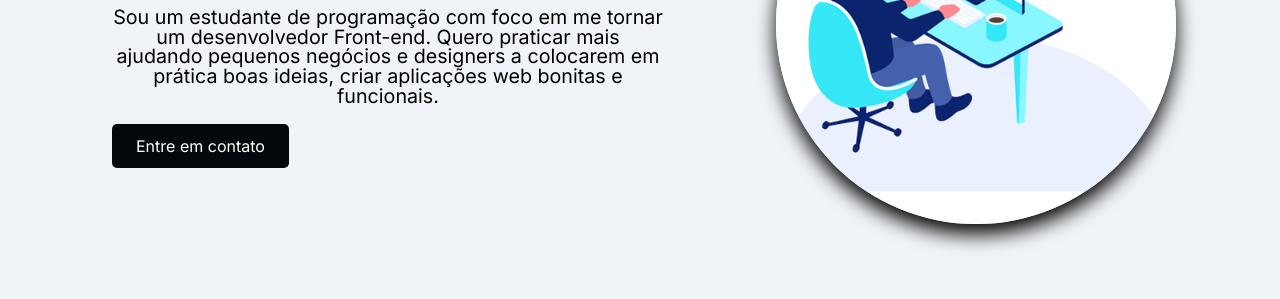
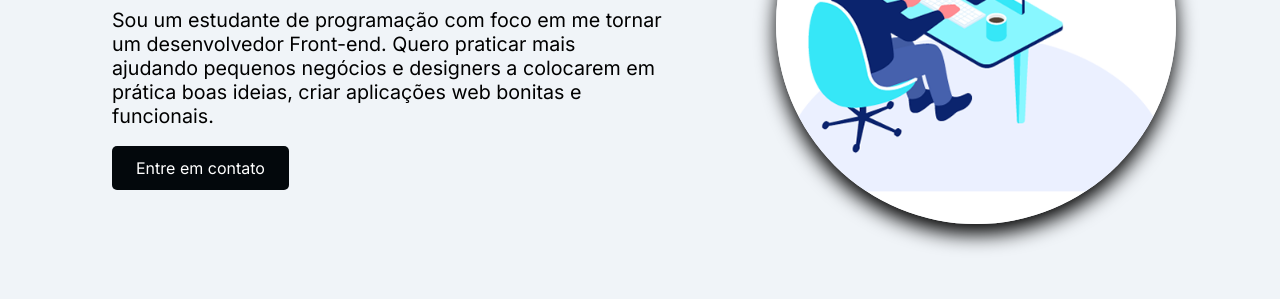
Before and after one commit to MarcusDeslandes/portf-lio-2.0, a plain HTML site: page index.html in a window 1280 px wide. Shown: the part 256-555 px from the top of the page. Drawn offline with Linux system fonts and the light colour scheme.

Commit message:
texto editado

```diff
--- a/style.css
+++ b/style.css
@@ -100,7 +100,8 @@ section {
 .dev-texto p {
     font-size: 1.23rem;
     margin-bottom: 2rem;
-    text-align: center ;
+    text-align: left ;
+    line-height: 1.5rem;
 }
 
 .botao-de-contato {
```
